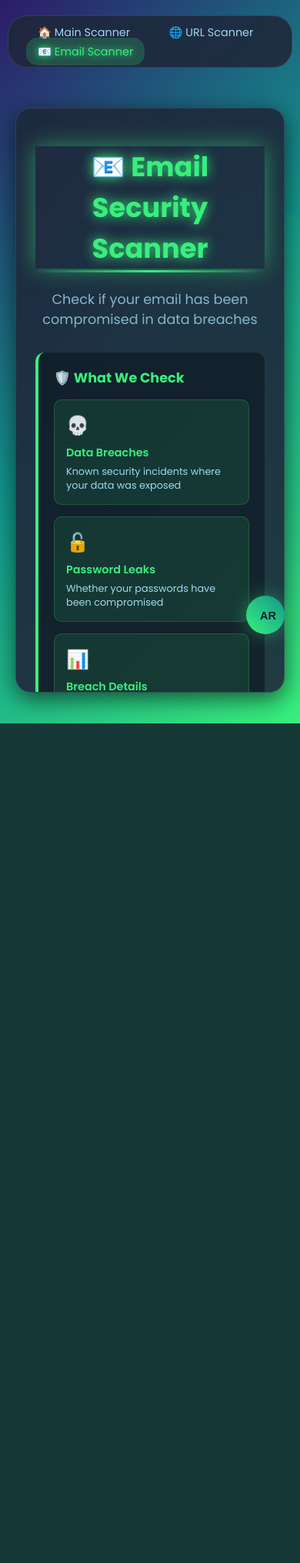
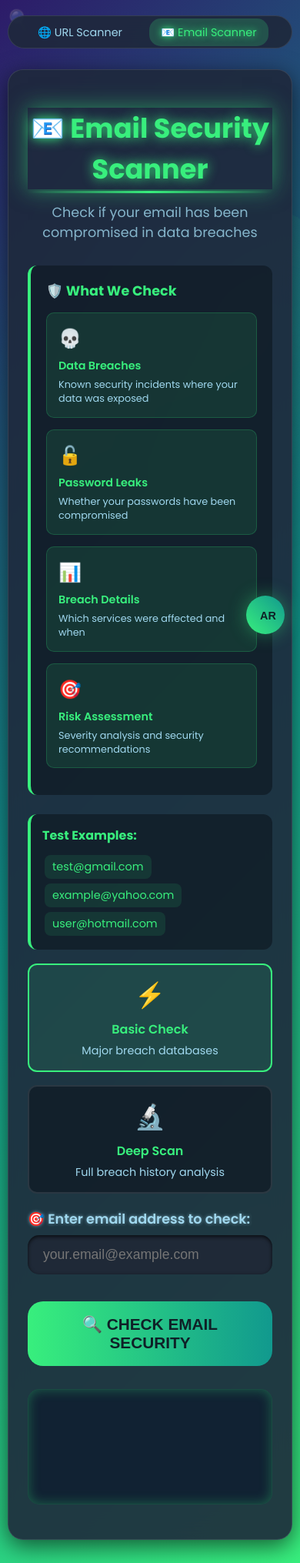
Before and after one commit to harsgames/Virus-Scanner, a Flask app: page /email-scanner in a window 390 px wide. Shown: the whole page at 77% size. Before the commit the page ends 940 px from the top, so only its background shows below. Run offline with Flask 3, Linux system fonts and the light colour scheme.

Commit message:
Update email-scanner.html

```diff
--- a/templates/email-scanner.html
+++ b/templates/email-scanner.html
@@ -14,10 +14,7 @@
       color: #e0e6e9;
       font-family: 'Poppins', sans-serif;
       margin: 0;
-      padding: 40px 20px;
-      display: flex;
-      justify-content: center;
-      align-items: center;
+      padding: 20px;
       min-height: 100vh;
       overflow-x: hidden;
       animation: fadeIn 1s ease-out;
@@ -112,16 +109,12 @@
       box-shadow: 0 8px 30px rgba(0, 0, 0, 0.6);
       max-width: 700px;
       width: 100%;
+      margin: 100px auto 40px auto;
       padding: 30px 40px;
       backdrop-filter: blur(15px);
       border: 1px solid rgba(255, 255, 255, 0.1);
-      max-height: 90vh;
-      overflow: hidden;
-      display: flex;
-      flex-direction: column;
       animation: slideInUp 0.8s ease-out;
       position: relative;
-      margin-top: 80px;
     }
 
     .floating-icon {
@@ -432,12 +425,12 @@
       color: #b5f4e0;
       box-shadow: inset 0 0 15px rgba(56, 239, 125, 0.3);
       line-height: 1.6;
-      flex-grow: 1;
       overflow-y: auto;
       animation: slideInUp 0.9s ease-out;
       position: relative;
       border: 1px solid rgba(56, 239, 125, 0.2);
       min-height: 150px;
+      max-height: 500px;
     }
 
     .result-success {
@@ -517,6 +510,10 @@
     }
 
     @media (max-width: 768px) {
+      body {
+        padding: 10px;
+      }
+
       .scan-options, .info-grid {
         grid-template-columns: 1fr;
       }
@@ -534,7 +531,7 @@
       }
 
       .container {
-        margin-top: 100px;
+        margin: 80px auto 20px auto;
         padding: 25px;
       }
 
@@ -547,7 +544,6 @@
 <body>
   <!-- Navigation -->
   <nav class="nav-bar">
-    <a href="/">🏠 Main Scanner</a>
     <a href="/url-scanner">🌐 URL Scanner</a>
     <a href="/email-scanner" class="active">📧 Email Scanner</a>
   </nav>
```
